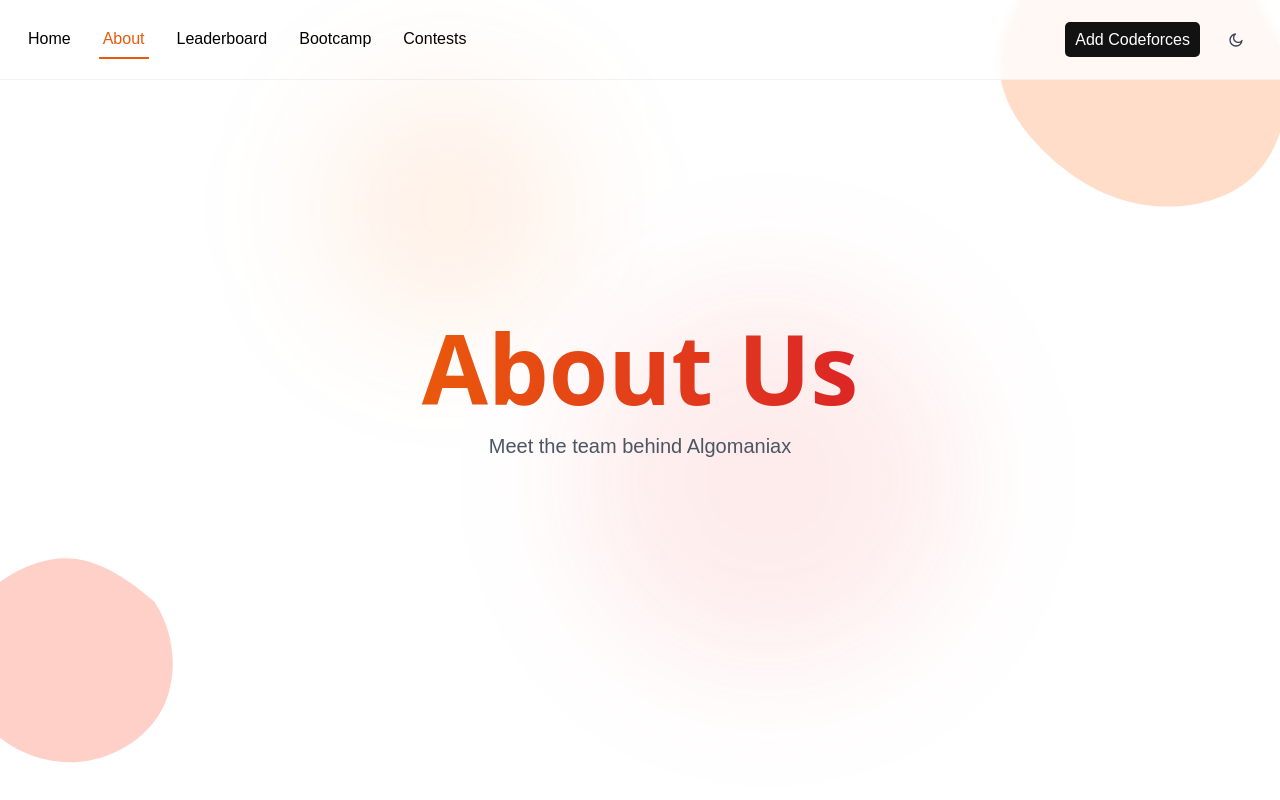
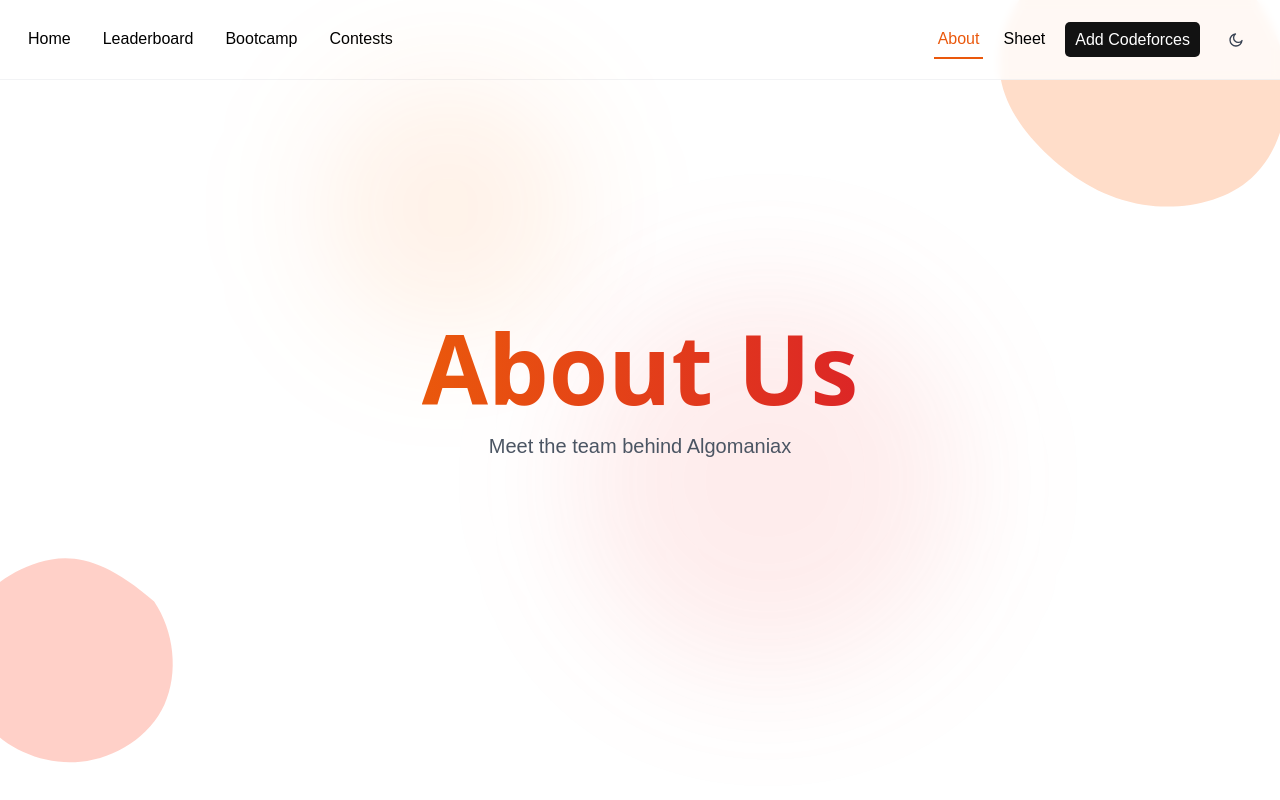
Before and after one commit to Darelife/AlgoXXX, a Next.js app in the folder frontEnd/: page /about in a window 1280 px wide. Shown: the top 800 px of the page. Built offline with nearby package versions, Linux system fonts and the light colour scheme.

Commit message:
added sheet to the navbar

```diff
--- a/frontEnd/src/app/components/navBar.tsx
+++ b/frontEnd/src/app/components/navBar.tsx
@@ -84,7 +84,20 @@ const NavBar = ({ toggleTheme, fixed }: { toggleTheme: () => void; fixed?: boole
               onClick={() => setActiveLink("/leaderboard")}
             >
               Leaderboard
-            </Link>            <Link
+            </Link>
+            <Link
+              href="/sheet"
+              className={`py-2.5 px-4 text-lg font-medium transition-all hover:text-orange-600 dark:hover:text-red-400 border-l-2 ${
+                activeLink === "/sheet"
+                  ? "border-l-orange-600 dark:border-l-red-400 text-orange-600 dark:text-red-400 font-semibold"
+                  : "border-l-transparent"
+              }`}
+              prefetch={false}
+              onClick={() => setActiveLink("/sheet")}
+            >
+              Sheet
+            </Link>
+            <Link
               href="/bootcamp"
               className={`py-2.5 px-4 text-lg font-medium transition-all hover:text-orange-600 dark:hover:text-red-400 border-l-2 ${
                 activeLink === "/bootcamp"
@@ -119,8 +132,8 @@ const NavBar = ({ toggleTheme, fixed }: { toggleTheme: () => void; fixed?: boole
       {/* Desktop Brand */}
       <div className="hidden lg:flex items-center">
 
-        {/* Desktop Navigation - Less blocky with bottom borders instead of backgrounds */}
-        <div className="flex space-x-6">
+        {/* Desktop Navigation - Left side */}
+        <div className="flex space-x-4 lg:space-x-6">
           <Link
             href="/"
             className={`px-1 py-1.5 font-medium transition-all border-b-2 hover:text-orange-600 dark:hover:text-red-400 ${
@@ -134,18 +147,6 @@ const NavBar = ({ toggleTheme, fixed }: { toggleTheme: () => void; fixed?: boole
             Home
           </Link>
           <Link
-            href="/about"
-            className={`px-1 py-1.5 font-medium transition-all border-b-2 hover:text-orange-600 dark:hover:text-red-400 ${
-              activeLink === "/about"
-                ? "border-b-orange-600 dark:border-b-red-400 text-orange-600 dark:text-red-400"
-                : "border-b-transparent"
-            }`}
-            prefetch={false}
-            onClick={() => setActiveLink("/about")}
-          >
-            About
-          </Link>
-          <Link
             href="/leaderboard"
             className={`px-1 py-1.5 font-medium transition-all border-b-2 hover:text-orange-600 dark:hover:text-red-400 ${
               activeLink === "/leaderboard"
@@ -156,7 +157,8 @@ const NavBar = ({ toggleTheme, fixed }: { toggleTheme: () => void; fixed?: boole
             onClick={() => setActiveLink("/leaderboard")}
           >
             Leaderboard
-          </Link>          <Link
+          </Link>
+          <Link
             href="/bootcamp"
             className={`px-1 py-1.5 font-medium transition-all border-b-2 hover:text-orange-600 dark:hover:text-red-400 ${
               activeLink === "/bootcamp"
@@ -185,6 +187,34 @@ const NavBar = ({ toggleTheme, fixed }: { toggleTheme: () => void; fixed?: boole
 
       {/* Right side actions */}
       <div className="flex items-center space-x-4">
+        {/* About and Sheet links on right side - hidden on smaller screens */}
+        <div className="hidden lg:flex items-center space-x-4">
+          <Link
+            href="/about"
+            className={`px-1 py-1.5 font-medium transition-all border-b-2 hover:text-orange-600 dark:hover:text-red-400 ${
+              activeLink === "/about"
+                ? "border-b-orange-600 dark:border-b-red-400 text-orange-600 dark:text-red-400"
+                : "border-b-transparent"
+            }`}
+            prefetch={false}
+            onClick={() => setActiveLink("/about")}
+          >
+            About
+          </Link>
+          <Link
+            href="/sheet"
+            className={`px-1 py-1.5 font-medium transition-all border-b-2 hover:text-orange-600 dark:hover:text-red-400 ${
+              activeLink === "/sheet"
+                ? "border-b-orange-600 dark:border-b-red-400 text-orange-600 dark:text-red-400"
+                : "border-b-transparent"
+            }`}
+            prefetch={false}
+            onClick={() => setActiveLink("/sheet")}
+          >
+            Sheet
+          </Link>
+        </div>
+
         <div className="hidden lg:block">
           <AddCfButton />
         </div>
```
Also changed, not shown: 1 other file (tests, documents, lock files or other folders).
